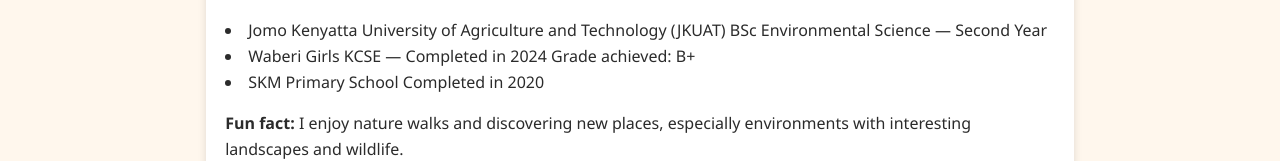
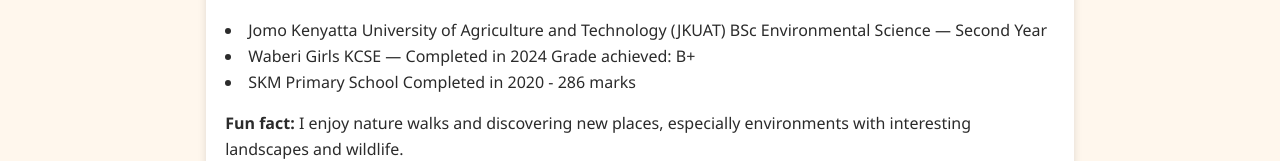
Before and after one commit to athoshuli-art/athoshuli-art.github.io, a plain HTML site: page academic.html in a window 1280 px wide. Shown: the part 616-777 px from the top of the page. Drawn offline with Linux system fonts and the light colour scheme.

Commit message:
Update academic.html

```diff
--- a/academic.html
+++ b/academic.html
@@ -39,7 +39,7 @@
                     <h2>EDUCATION</h2>
                     <li>Jomo Kenyatta University of Agriculture and Technology (JKUAT) BSc Environmental Science — Second Year</li>
                     <li>Waberi Girls KCSE — Completed in 2024 Grade achieved: B+</li>
-                    <li>SKM Primary School Completed in 2020  </li>
+                    <li>SKM Primary School Completed in 2020 - 286 marks </li>
                 </p>
 
                 <p>
```
